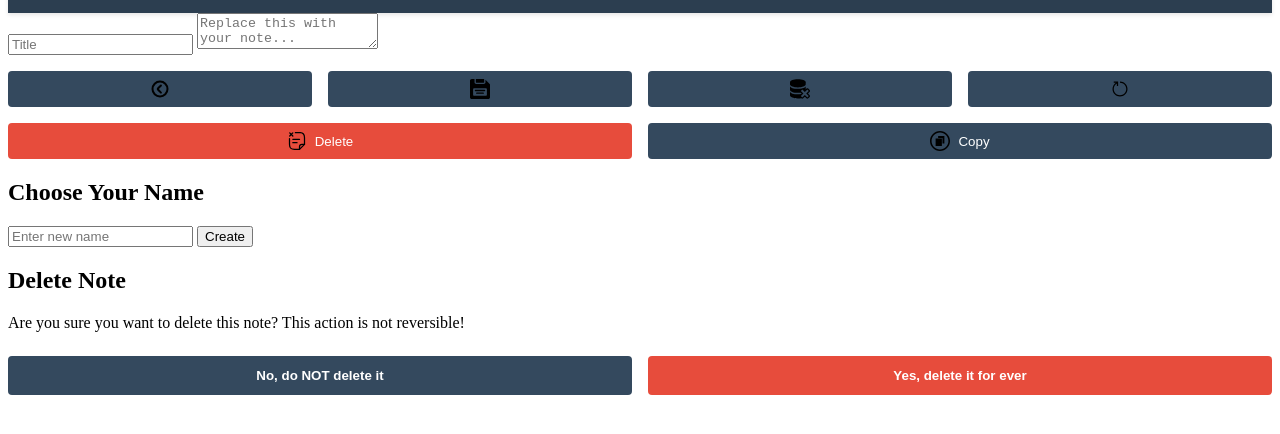
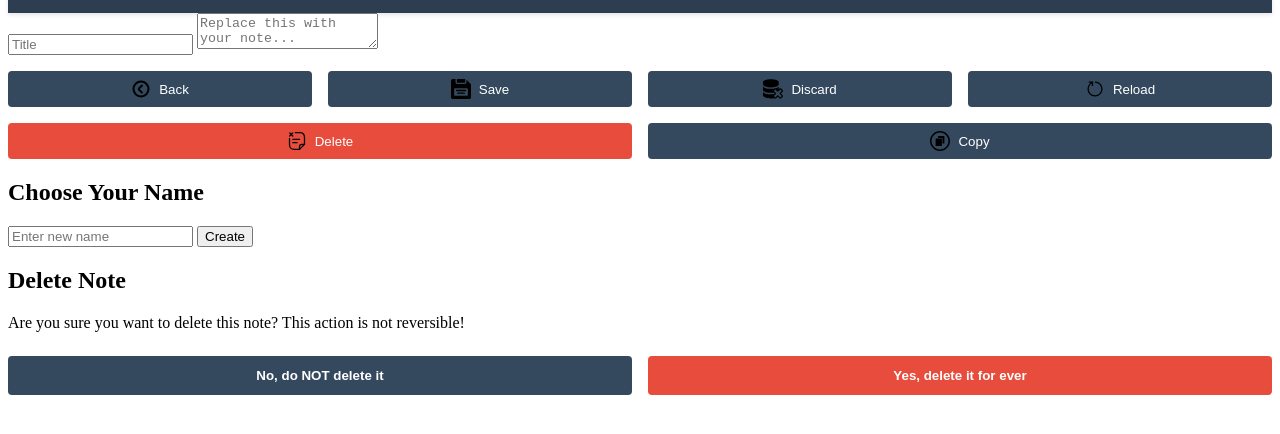
Before and after one commit to BuggyPasta/OctoNote, a website: page public/index.html in a window 1280 px wide. Shown: the part 70-504 px from the top of the page. Drawn offline with Linux system fonts and the light colour scheme; no server answers.

Commit message:
Update index.html

```diff
--- a/public/index.html
+++ b/public/index.html
@@ -47,15 +47,19 @@
                 <div class="note-actions">
                     <button id="backButton" class="action-button" title="Back">
                         <img src="/icons/back.svg" alt="Back">
+                        <span>Back</span>
                     </button>
                     <button id="saveButton" class="action-button" title="Save">
                         <img src="/icons/save.svg" alt="Save">
+                        <span>Save</span>
                     </button>
                     <button id="discardButton" class="action-button" title="Discard">
                         <img src="/icons/discard.svg" alt="Discard">
+                        <span>Discard</span>
                     </button>
                     <button id="reloadButton" class="action-button" title="Reload">
                         <img src="/icons/reload.svg" alt="Reload">
+                        <span>Reload</span>
                     </button>
                 </div>
                 <div class="note-actions">
@@ -63,7 +67,7 @@
                         <img src="/icons/delete_note.svg" alt="Delete Note">
                         <span>Delete</span>
                     </button>
-                    <button id="copyBtn" class="action-button" title="Copy to Clipboard">
+                    <button id="copyButton" class="action-button" title="Copy to Clipboard">
                         <img src="/icons/copy.svg" alt="Copy">
                         <span>Copy</span>
                     </button>
```
